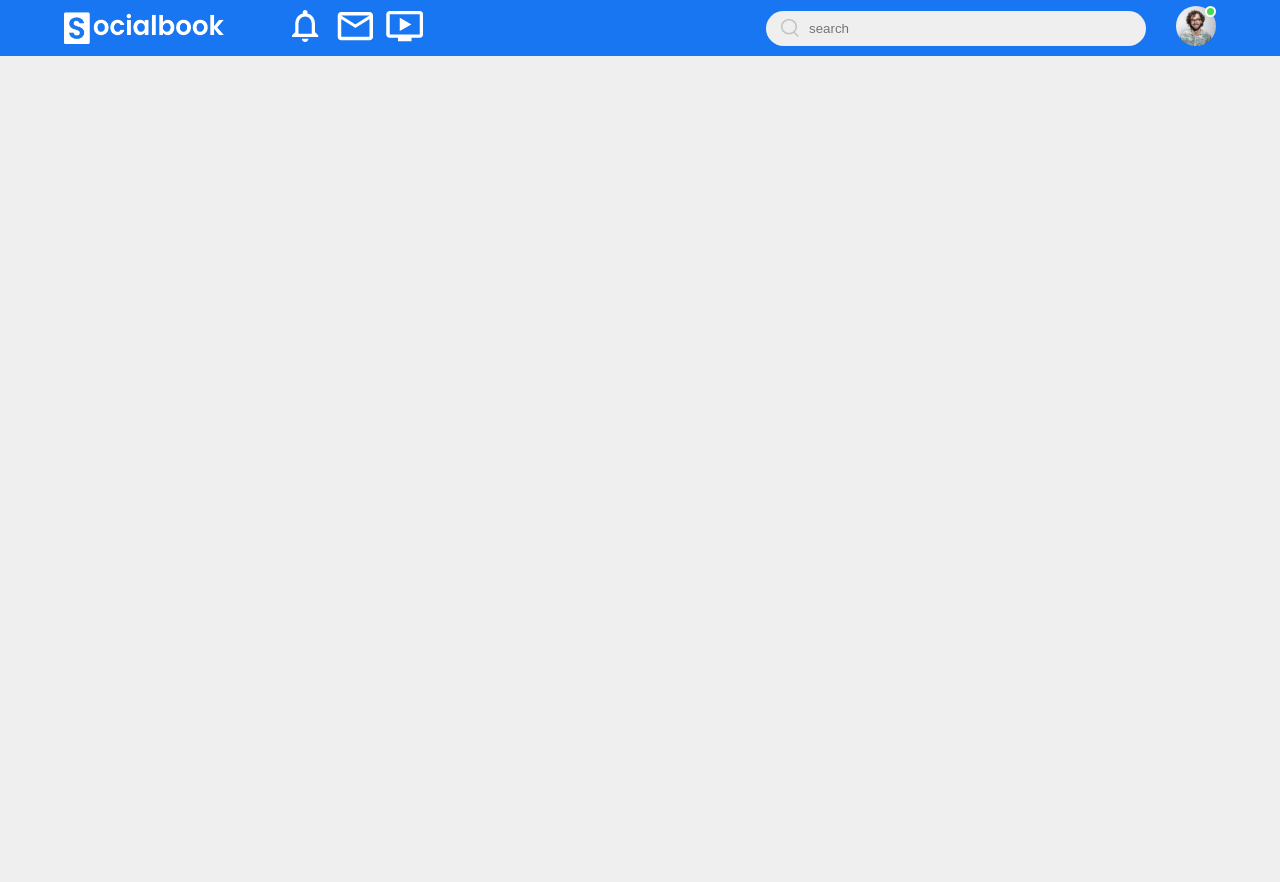
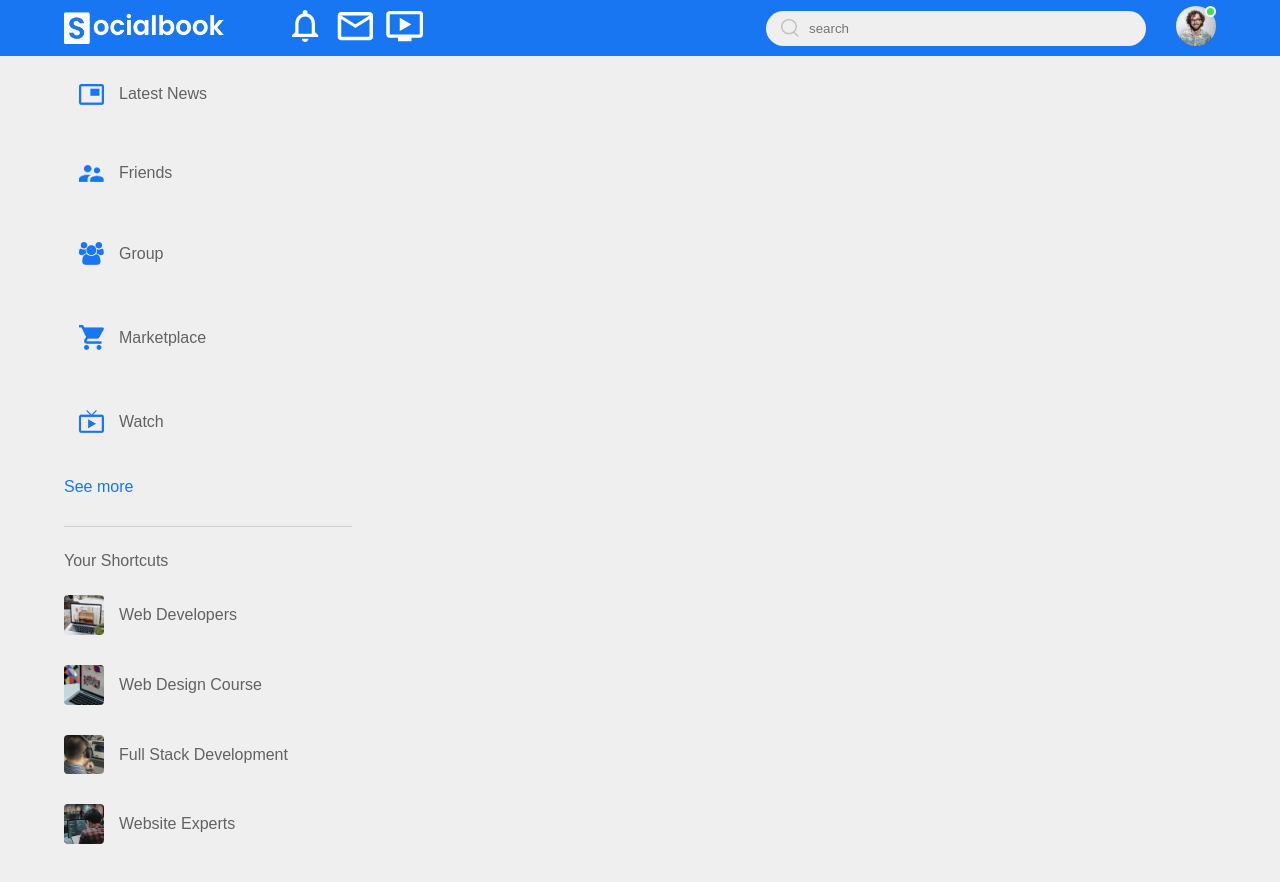
Before and after one commit to tambasii/socialbook, a plain HTML site: page index.html in a window 1280 px wide. Before the commit the page ends 800 px from the top, so only its background shows below. Drawn offline with Linux system fonts and the light colour scheme.

Commit message:
added elements on the left-sidebar and styled them

```diff
--- a/index.html
+++ b/index.html
@@ -29,10 +29,30 @@
     </nav>
 
     <div class="container">
-        <div class="left-sidebar"></div>
+     <!--  left-sidebar ------------->
+        <div class="left-sidebar">
+            <div class="imp-links">
+                <a href="#"><img src="images/news.png">Latest News</a>
+                <a href="#"><img src="images/friends.png">Friends</a>
+                <a href="#"><img src="images/group.png">Group</a>
+                <a href="#"><img src="images/marketplace.png">Marketplace</a>
+                <a href="#"><img src="images/watch.png">Watch</a>
+                <a href="#">See more</a>
+            </div>
+            <div class="shortcut-links">
+                <p>Your Shortcuts</p>
+                <a href="#"><img src="images/shortcut-1.png">Web Developers</a>
+                <a href="#"><img src="images/shortcut-2.png">Web Design Course</a>
+                <a href="#"><img src="images/shortcut-3.png">Full Stack Development</a>
+                <a href="#"><img src="images/shortcut-4.png">Website Experts</a>
+            </div>
+
+
+        </div>
+     <!--  main-content ------------->
         <div class="main-content"></div>
+     <!--  right-sidebar ------------->
         <div class="right-sidebar"></div>
-
     </div>
 </body>
 </html>
--- a/style.css
+++ b/style.css
@@ -14,6 +14,9 @@ nav {
     justify-content: space-between;
     background: #1876f2;
     padding: 5px 5%;
+    position: sticky;
+    top: 0;
+    z-index: 100;
 }
 
 .logo {
@@ -82,3 +85,62 @@ nav {
     top: 0;
     right: 0;
 }
+
+.container {
+    display: flex;
+    justify-content: space-between;
+    padding: 13px 5%;
+}
+
+.left-sidebar{
+    flex-basis: 25%;
+    position: sticky;
+    top: 70px;
+    align-self: flex-start;
+}
+
+.right-sidebar{
+    flex-basis: 25%;
+    position: sticky;
+    top: 70px;
+    align-self: flex-start;
+
+}
+
+.main-content {
+    flex-basis: 47%;
+}
+
+.imp-links a, .shortcut-links a{
+    text-decoration: none;
+    display: flex;
+    align-items: center;
+    margin-bottom: 30px;
+    color: #626262;
+    width: fit-content;
+}
+
+.imp-links a img {
+    width: 25px;
+    margin: 15px;
+}
+
+.imp-links a:last-child {
+    color: #1876f2;
+}
+
+.imp-links {
+    border-bottom: 1px solid #ccc;
+}
+
+.shortcut-links img {
+    width: 40px;
+    border-radius: 4px;
+    margin-right: 15px;
+}
+
+.shortcut-links p {
+    margin: 25px 0;
+    color: #626262;
+    font-weight: 500;
+}
```
